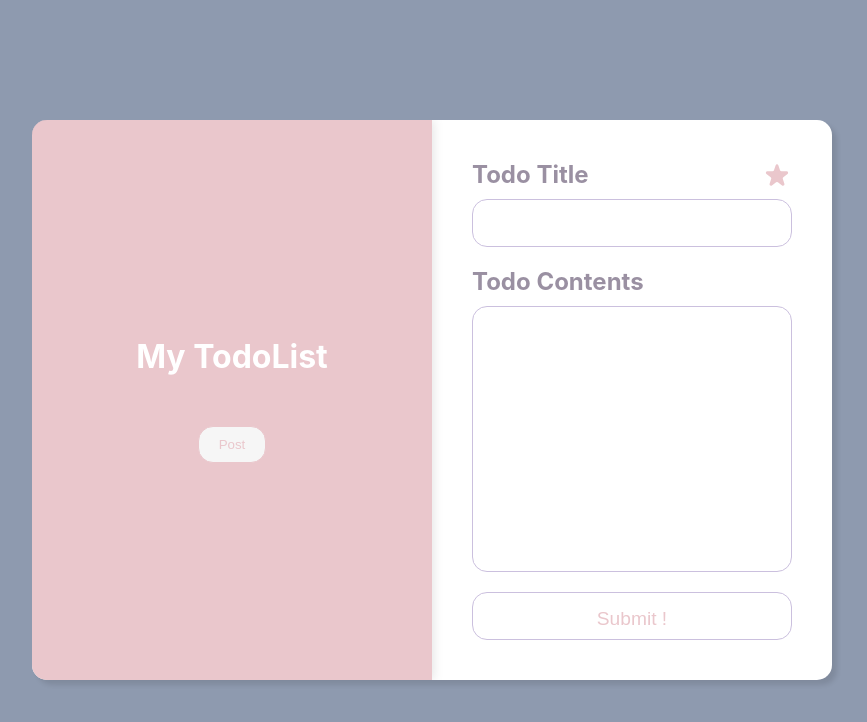
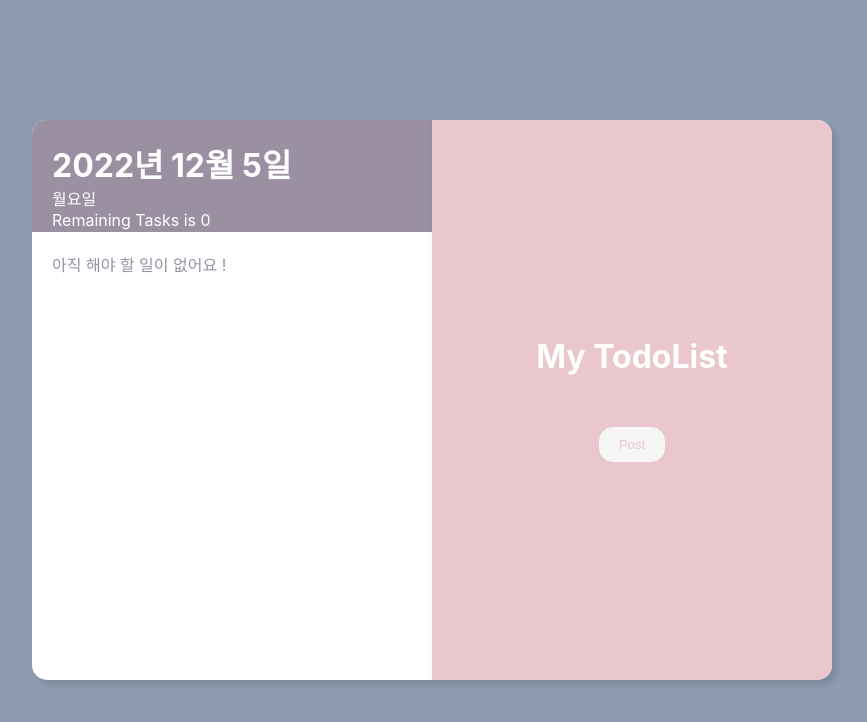
Before and after one commit to Cupcakes33/Redux_TodoList, a React (Create React App) app: page / in a window 1280 px wide. Shown: the top 722 px of the page, without its empty margins (208-1075 px from the left). Built offline with nearby package versions, Linux system fonts and the light colour scheme.

Commit message:
:sparkles: :feat 메인페이지 완성

```diff
--- a/src/Components/TodoCreate/TodoForm.js
+++ b/src/Components/TodoCreate/TodoForm.js
@@ -1,17 +1,44 @@
 import { useState } from "react";
 import styled, { css } from "styled-components";
 import { HiStar } from "react-icons/hi";
+import { addTodo } from "../../Modules/store";
+import { useDispatch } from "react-redux";
 
 const TodoForm = () => {
-  const [isImportent, setIsImportent] = useState(true);
+  const dispatch = useDispatch();
+
+  const [todo, setTodo] = useState({
+    title: "",
+    contents: "",
+    isImportent: false,
+  });
   const checkboxHandler = () => {
-    setIsImportent(!isImportent);
+    setTodo((prev) => {
+      return { ...prev, isImportent: !prev.isImportent };
+    });
   };
+  const todoFormInputHandler = (event) => {
+    const { name, value } = event.target;
+    setTodo((prev) => {
+      return { ...prev, [name]: value };
+    });
+  };
+
+  const todoFormSubmitHandler = (event) => {
+    event.preventDefault();
+    dispatch(addTodo(todo));
+    setTodo({
+      title: "",
+      contents: "",
+      isImportent: false,
+    });
+  };
+
   return (
-    <StyledForm>
+    <StyledForm onSubmit={todoFormSubmitHandler}>
       <StyledTitleWrapper>
         <h1>Todo Title</h1>
-        <StarLabel htmlFor="importentCheck" isImportent={isImportent}>
+        <StarLabel htmlFor="importentCheck" isImportent={todo.isImportent}>
           <StarCheckbox
             type="checkbox"
             id="importentCheck"
@@ -21,9 +48,19 @@ const TodoForm = () => {
         </StarLabel>
       </StyledTitleWrapper>
 
-      <StyledInput type="text" maxLength={20} />
+      <StyledInput
+        name="title"
+        type="text"
+        maxLength={20}
+        value={todo?.title}
+        onChange={todoFormInputHandler}
+      />
       <h1>Todo Contents</h1>
-      <StyledTextarea />
+      <StyledTextarea
+        name="contents"
+        value={todo?.contents}
+        onChange={todoFormInputHandler}
+      />
       <StyledSubmitButton type="submit">Submit !</StyledSubmitButton>
     </StyledForm>
   );
@@ -96,7 +133,7 @@ let StarCheckbox = styled.input`
 `;
 let StarLabel = styled.label`
   font-size: 30px;
-  color: #e9c46a;
+  color: #eac7cc;
   cursor: pointer;
   transition: 0.3s ease-in-out;
   &:hover {
@@ -105,6 +142,6 @@ let StarLabel = styled.label`
   ${(props) =>
     props.isImportent &&
     css`
-      color: #eac7cc;
+      color: #e9c46a;
     `}
 `;
--- a/src/Components/TodoHeader/TodoHeader.js
+++ b/src/Components/TodoHeader/TodoHeader.js
@@ -1,6 +1,8 @@
+import { useSelector } from "react-redux";
 import styled from "styled-components";
 
 const TodoHeader = () => {
+  const tasks = useSelector((state) => state).length;
   const today = new Date();
   const dateStringify = today.toLocaleDateString("ko", {
     year: "numeric",
@@ -18,7 +20,7 @@ const TodoHeader = () => {
         <p>{dayStringify}</p>
       </div>
       <div style={{ display: "flex", gap: "20px" }}>
-        <span>Remaining Tasks is 5</span>
+        <span>Remaining Tasks is {tasks}</span>
       </div>
     </StyledHeader>
   );
--- a/src/Components/TodoList/TodoItems.js
+++ b/src/Components/TodoList/TodoItems.js
@@ -1,16 +1,33 @@
 import styled, { css } from "styled-components";
 import { MdDone, MdDelete } from "react-icons/md";
 import { HiStar } from "react-icons/hi";
+import { doneTodo, deleteTodo, importentTodo } from "../../Modules/store";
+import { useDispatch, useSelector } from "react-redux";
 
-const TodoItems = ({ id, done, text, importent }) => {
+const TodoItems = ({ id, done, title, importent }) => {
+  const todos = useSelector((state) => state);
+  const dispatch = useDispatch();
+
+  const doneSwitchHandler = () => {
+    dispatch(doneTodo(id));
+  };
+  const deleteSwitchHandler = () => {
+    dispatch(deleteTodo(id));
+  };
+  const importentSwitchHandler = () => {
+    dispatch(importentTodo(id));
+  };
+
   return (
     <TodoItem>
-      <CheckCircle done={done}>{done && <MdDone />}</CheckCircle>
-      <TodoTitle done={done}>{text}</TodoTitle>
-      <ImportentStar importent={importent}>
+      <CheckCircle done={done} onClick={doneSwitchHandler}>
+        {done && <MdDone />}
+      </CheckCircle>
+      <TodoTitle done={done}>{title}</TodoTitle>
+      <ImportentStar onClick={importentSwitchHandler}>
         {importent ? <HiStar /> : null}
       </ImportentStar>
-      <TodoDeleteButton>
+      <TodoDeleteButton onClick={deleteSwitchHandler}>
         <MdDelete />
       </TodoDeleteButton>
     </TodoItem>
--- a/src/Components/TodoList/TodoList.js
+++ b/src/Components/TodoList/TodoList.js
@@ -1,17 +1,33 @@
+import { useSelector } from "react-redux";
 import styled from "styled-components";
 import TodoItems from "./TodoItems";
 
 const TodoList = () => {
+  const todos = useSelector((state) => state);
+
   return (
     <StyledSection>
-      <TodoItems text="1st commit" done={true} importent={true} />
-      <TodoItems text="2nd commit" done={false} importent={false} />
-      <TodoItems text="2nd commit" done={false} />
+      {todos.length === 0 ? (
+        <NoData>아직 해야 할 일이 없어요 !</NoData>
+      ) : (
+        todos.map((todo) => {
+          const { id, title, contents, done, isImportent } = todo;
+          return (
+            <TodoItems
+              key={id}
+              id={id}
+              contents={contents}
+              title={title}
+              done={done}
+              importent={isImportent}
+            />
+          );
+        })
+      )}
     </StyledSection>
   );
 };
 
-export default TodoList;
 let StyledSection = styled.section`
   width: 400px;
   height: 80%;
@@ -23,3 +39,11 @@ let StyledSection = styled.section`
     display: none;
   }
 `;
+
+let NoData = styled.div`
+  width: 100%;
+  height: 100%;
+  color: #9a90a2;
+  padding: 20px 0px;
+`;
+export default TodoList;
--- a/src/Components/TodoTemplate/TodoPanel.js
+++ b/src/Components/TodoTemplate/TodoPanel.js
@@ -3,8 +3,7 @@ import styled from "styled-components";
 
 const TodoPanel = () => {
   const [createTodoSwitch, setCreateTodoSwitch] = useState({
-    // tranX: "100%",
-    tranX: "0",
+    tranX: "100%",
     buttonText: "Post",
   });
   const todoSwitchHandler = () => {
--- a/src/Modules/store.js
+++ b/src/Modules/store.js
@@ -0,0 +1,82 @@
+import { act } from "react-dom/test-utils";
+import { createStore } from "redux";
+
+const ADD_TODO = "ADD_TODO";
+const DONE_TODO = "DONE_TODO";
+const DELETE_TODO = "DELETE_TODO";
+const IMPORTENT_TODO = "IMPORTENT_TODO";
+
+export const addTodo = ({ title, contents, isImportent }) => {
+  return {
+    type: ADD_TODO,
+    todo: {
+      id: Date.now(),
+      title: title,
+      contents: contents,
+      isImportent: isImportent,
+      done: false,
+    },
+  };
+};
+
+export const doneTodo = (id) => {
+  return {
+    type: DONE_TODO,
+    id,
+  };
+};
+
+export const importentTodo = (id) => {
+  return {
+    type: IMPORTENT_TODO,
+    id,
+  };
+};
+
+export const deleteTodo = (id) => {
+  return {
+    type: DELETE_TODO,
+    id,
+  };
+};
+
+const init = [];
+
+const todos = (state = init, action) => {
+  switch (action.type) {
+    case ADD_TODO:
+      return [...state, action.todo];
+
+    case DONE_TODO:
+      const isChecked = state.map((todo) => {
+        if (todo.id === action.id) {
+          return { ...todo, done: !todo.done };
+        } else {
+          return todo;
+        }
+      });
+      return isChecked;
+
+    case DELETE_TODO:
+      const isDelete = state.filter((todo) => {
+        return todo.id !== action.id;
+      });
+      return isDelete;
+
+    case IMPORTENT_TODO:
+      const isImportent = state.map((todo) => {
+        if (todo.id === action.id) {
+          return { ...todo, isImportent: !todo.isImportent };
+        } else {
+          return todo;
+        }
+      });
+      return isImportent;
+
+    default:
+      return state;
+  }
+};
+
+const store = createStore(todos);
+export default store;
--- /dev/null
+++ b/src/Routes/Main.js
@@ -0,0 +1,5 @@
+const Main = () => {
+
+};
+
+export default Main;
--- a/src/index.js
+++ b/src/index.js
@@ -2,10 +2,15 @@ import React from "react";
 import ReactDOM from "react-dom/client";
 import "./index.css";
 import App from "./App";
+import { Provider } from "react-redux";
+import { BrowserRouter } from "react-router-dom";
+import store from "./Modules/store";
 
 const root = ReactDOM.createRoot(document.getElementById("root"));
 root.render(
   <React.StrictMode>
-    <App />
+    <Provider store={store}>
+      <App />
+    </Provider>
   </React.StrictMode>
 );
```
